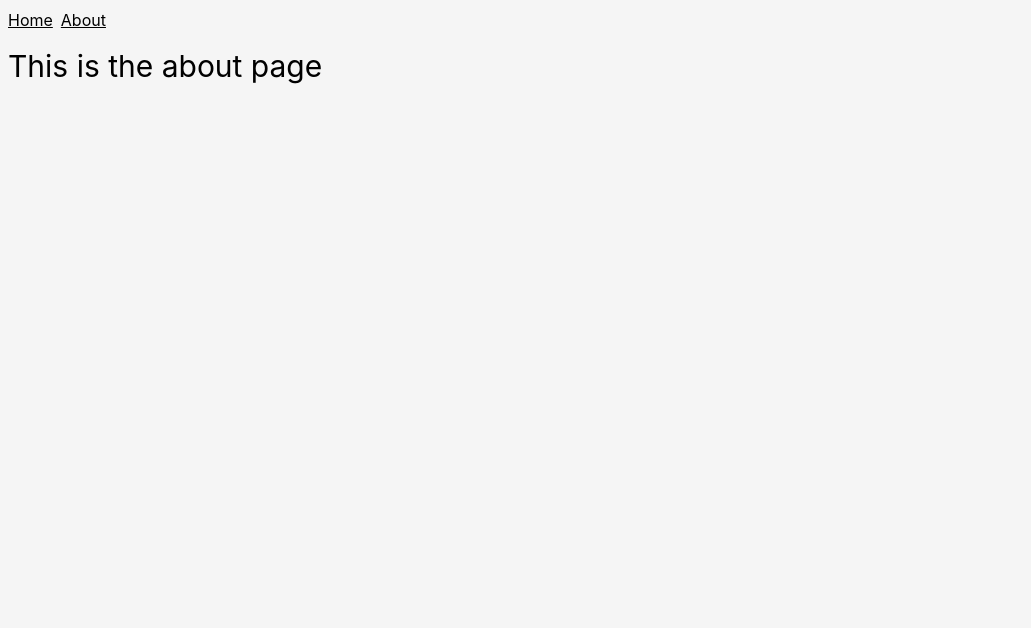
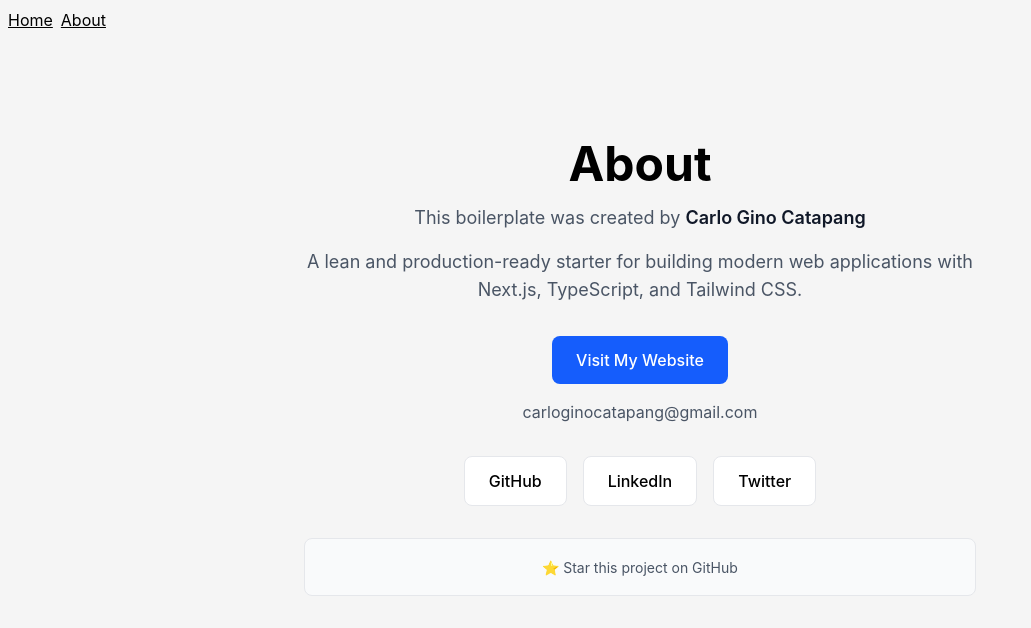
Before and after one commit to codegino/nextjs-ts-tw-tldr, a Next.js app: page /about in a window 1280 px wide. Shown: the top 628 px of the page, without its empty margins (0-1031 px from the left). Built offline with nearby package versions, Linux system fonts and the light colour scheme.

Commit message:
Refactor AboutPage: enhance layout and add social links for improved user engagement

```diff
--- a/src/app/about/page.tsx
+++ b/src/app/about/page.tsx
@@ -1,7 +1,80 @@
 function AboutPage() {
+  const socials = [
+    {
+      name: 'GitHub',
+      url: 'https://github.com/codegino',
+    },
+    {
+      name: 'LinkedIn',
+      url: 'https://www.linkedin.com/in/codegino',
+    },
+    {
+      name: 'Twitter',
+      url: 'https://twitter.com/codegino',
+    },
+  ];
+
   return (
-    <main>
-      <h1>This is the about page</h1>
+    <main className="flex min-h-[80vh] flex-col items-center justify-center">
+      <div className="max-w-2xl text-center">
+        <h1 className="mb-4 text-4xl font-bold md:text-5xl">About</h1>
+
+        <div className="mb-8 text-lg text-gray-600 dark:text-gray-400">
+          <p className="mb-4">
+            This boilerplate was created by{' '}
+            <span className="font-semibold text-gray-900 dark:text-white">
+              Carlo Gino Catapang
+            </span>
+          </p>
+          <p className="mb-6">
+            A lean and production-ready starter for building modern web
+            applications with Next.js, TypeScript, and Tailwind CSS.
+          </p>
+        </div>
+
+        <div className="mb-8 flex flex-col items-center gap-4">
+          <a
+            href="https://carlogino.com/"
+            target="_blank"
+            rel="noopener noreferrer"
+            className="rounded-lg bg-blue-600 px-6 py-3 font-medium text-white transition-colors hover:bg-blue-700"
+          >
+            Visit My Website
+          </a>
+
+          <a
+            href="mailto:carloginocatapang@gmail.com"
+            className="text-gray-600 hover:text-gray-900 dark:text-gray-400 dark:hover:text-white"
+          >
+            carloginocatapang@gmail.com
+          </a>
+        </div>
+
+        <div className="mb-8 flex justify-center gap-4">
+          {socials.map(social => (
+            <a
+              key={social.name}
+              href={social.url}
+              target="_blank"
+              rel="noopener noreferrer"
+              className="rounded-lg border border-gray-200 bg-white px-6 py-3 font-medium transition-all hover:shadow-lg dark:border-gray-700 dark:bg-gray-800"
+            >
+              {social.name}
+            </a>
+          ))}
+        </div>
+
+        <div className="rounded-lg border border-gray-200 bg-gray-50 p-4 dark:border-gray-700 dark:bg-gray-800">
+          <a
+            href="https://github.com/codegino/nextjs-ts-tw-tldr"
+            target="_blank"
+            rel="noopener noreferrer"
+            className="text-sm text-gray-600 hover:text-gray-900 dark:text-gray-400 dark:hover:text-white"
+          >
+            ⭐ Star this project on GitHub
+          </a>
+        </div>
+      </div>
     </main>
   );
 }
```
